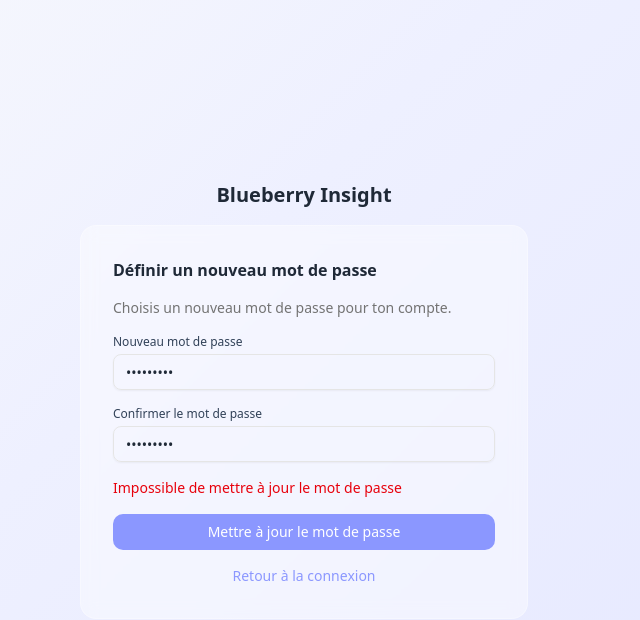
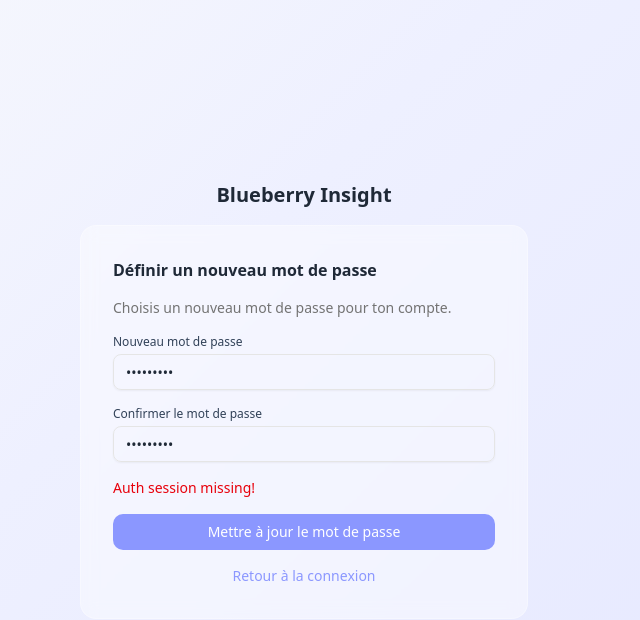
Before and after one commit to blueberry-insights/blueberry-insight, a Next.js app: page /auth/reset/confirm in a window 1280 px wide. Both pictures are taken after typing "Sample123", "Sample123" into the empty fields and a click on the button "Mettre à jour le mot de passe". Shown: the top 620 px of the page, without its empty margins (336-976 px from the left). Built offline with nearby package versions, Linux system fonts and the light colour scheme; no server answers.

Commit message:
fix(auth) bad redirection when you try to reset password

```diff
--- a/src/app/(auth)/_actions.ts
+++ b/src/app/(auth)/_actions.ts
@@ -12,6 +12,10 @@
 import { makeRegisterUser } from "@/core/usecases/registerUser";
 import { makeSendPasswordResetEmail } from "@/core/usecases/sendPasswordResetEmail";
 import { makeUpdatePassword } from "@/core/usecases/updatePassword";
+import { supabaseServerAction } from "@/infra/supabase/client";
+import { makeOrgRepo } from "@/infra/supabase/adapters/org.repo.supabase";
+import { makeMembershipRepo } from "@/infra/supabase/adapters/membership.repo.supabase";
+import { DefaultSlugger } from "@/infra/supabase/utils/slugger";
 
 type ResetState = { ok: boolean; error?: string };
 type UpdateState = { ok: boolean; error?: string };
@@ -74,7 +78,13 @@
   const emailRedirectTo =
     appUrl && appUrl.startsWith("http") ? `${appUrl}/auth/callback` : undefined;
 
-  const registerUser = makeRegisterUser(auth);
+  const sb = await supabaseServerAction();
+  const registerUser = makeRegisterUser({
+    auth,
+    orgRepo: makeOrgRepo(sb),
+    membershipRepo: makeMembershipRepo(sb),
+    slugger: DefaultSlugger,
+  });
   const result = await registerUser({
     email: parsed.data.email,
     password: parsed.data.password,
@@ -109,7 +119,7 @@
     return { ok: false, error: "Configuration invalide" };
   }
 
-  const redirectTo = `${rawAppUrl.trim()}/auth/reset/confirm`;
+  const redirectTo = `${rawAppUrl.trim()}/auth/callback?flow=reset`;
 
   const auth = await makeAuthServiceForAction();
   const sendResetEmail = makeSendPasswordResetEmail(auth);
--- a/src/app/auth/reset/confirm/page.tsx
+++ b/src/app/auth/reset/confirm/page.tsx
@@ -1,18 +1,17 @@
-// src/app/auth/reset/confirm/page.tsx
+
 "use client";
 
-import { useState, useActionState } from "react";
+import { useState } from "react";
 import Link from "next/link";
+import { useRouter } from "next/navigation";
 import { z } from "zod";
 import { motion } from "framer-motion";
 
 import { useAuthMotionProps } from "@/shared/hooks/useAuthMotion";
-import { updatePasswordAction } from "@/app/(auth)/_actions";
 import { FormSubmit } from "@/shared/ui/FormSubmit";
 import { GenericForm } from "@/shared/ui/GenericForm";
 import { TextField } from "@/shared/ui/fields/TextField";
-
-type UpdateState = { ok: boolean; error?: string };
+import { supabaseBrowser } from "@/lib/supabase-browser";
 
 const ClientUpdateSchema = z
   .object({
@@ -25,10 +24,8 @@
   });
 
 export default function ResetConfirmPage() {
-  const [state, formAction] = useActionState<UpdateState, FormData>(
-    updatePasswordAction,
-    { ok: false, error: undefined }
-  );
+  const router = useRouter();
+  const supabase = supabaseBrowser();
 
   const [values, setValues] = useState({
     password: "",
@@ -38,18 +35,23 @@
     password?: string;
     confirmPassword?: string;
   }>({});
+  const [globalError, setGlobalError] = useState<string | undefined>();
+  const [pending, setPending] = useState(false);
 
   const motionProps = useAuthMotionProps();
 
   function set<K extends keyof typeof values>(k: K, v: (typeof values)[K]) {
     setValues((s) => ({ ...s, [k]: v }));
     setFieldErrors((e) => ({ ...e, [k]: undefined }));
+    if (globalError) setGlobalError(undefined);
   }
 
-  function onSubmit(e: React.FormEvent<HTMLFormElement>) {
+  async function onSubmit(e: React.FormEvent<HTMLFormElement>) {
+    e.preventDefault();
+    setGlobalError(undefined);
+
     const parsed = ClientUpdateSchema.safeParse(values);
     if (!parsed.success) {
-      e.preventDefault();
       const errs: typeof fieldErrors = {};
       for (const issue of parsed.error.issues) {
         const k = issue.path[0] as keyof typeof values;
@@ -58,6 +60,28 @@
       setFieldErrors(errs);
       return;
     }
+
+    setPending(true);
+    try {
+      const { error } = await supabase.auth.updateUser({
+        password: values.password,
+      });
+
+      if (error) {
+        console.error("[ResetConfirm] updateUser error:", error);
+        setGlobalError(
+          error.message || "Impossible de mettre à jour le mot de passe."
+        );
+        setPending(false);
+        return;
+      }
+
+      router.push("/login?reset=success");
+    } catch (err: any) {
+      console.error("[ResetConfirm] unexpected error:", err);
+      setGlobalError("Erreur inattendue. Réessaie plus tard.");
+      setPending(false);
+    }
   }
 
   return (
@@ -65,7 +89,7 @@
       <motion.div {...motionProps} className="w-full max-w-md space-y-4">
         <h1 className="text-xl font-semibold text-center">Blueberry Insight</h1>
 
-        <GenericForm action={formAction} onSubmit={onSubmit}>
+        <GenericForm onSubmit={onSubmit}>
           <h2 className="text-base font-semibold">
             Définir un nouveau mot de passe
           </h2>
@@ -95,11 +119,13 @@
             error={fieldErrors.confirmPassword}
           />
 
-          {state?.error && (
-            <p className="text-sm text-red-600">{state.error}</p>
+          {globalError && (
+            <p className="text-sm text-red-600">{globalError}</p>
           )}
 
-          <FormSubmit>Mettre à jour le mot de passe</FormSubmit>
+          <FormSubmit>
+            {pending ? "Mise à jour..." : "Mettre à jour le mot de passe"}
+          </FormSubmit>
 
           <p className="text-center text-sm text-muted-foreground">
             <Link
--- a/src/core/ports/AuthService.ts
+++ b/src/core/ports/AuthService.ts
@@ -1,9 +1,10 @@
 export interface AuthService {
   signIn(email: string, password: string): Promise<void>;
-  signUp(email: string, password: string, meta: { full_name: string; org_name: string }, emailRedirectTo?: string): Promise<void>;
+  signUp(email: string, password: string, meta: { full_name: string; org_name: string }, emailRedirectTo?: string): Promise<{ user: { id: string } | null }>;
   signOut(): Promise<void>;
   currentUserId(): Promise<string | null>;
   exchangeCodeForSession(code: string): Promise<void>;
   sendResetEmail(email: string, redirectTo: string): Promise<void>;
   updatePassword(newPassword: string): Promise<void>;
+  deleteUser(userId: string): Promise<void>;
 }
--- a/src/infra/supabase/adapters/auth.service.supabase.ts
+++ b/src/infra/supabase/adapters/auth.service.supabase.ts
@@ -1,6 +1,7 @@
 
 import type { SupabaseClient } from "@supabase/supabase-js";
 import type { AuthService } from "@/core/ports/AuthService";
+import { supabaseAdmin } from "../client";
 
 export function authServiceSupabase(sb: SupabaseClient): AuthService {
   return {
@@ -9,12 +10,13 @@
       if (error) throw error;
     },
     async signUp(email, password, meta, emailRedirectTo) {
-      const { error } = await sb.auth.signUp({
+      const { data, error } = await sb.auth.signUp({
         email,
         password,
         options: { data: meta, ...(emailRedirectTo ? { emailRedirectTo } : {}) },
       });
       if (error) throw error;
+      return { user: data.user };
     },
     async signOut() {
       const { error } = await sb.auth.signOut();
@@ -37,5 +39,11 @@
       const { error } = await sb.auth.updateUser({ password: newPassword });
       if (error) throw error;
     },
+    async deleteUser(userId) {
+      // Utilise l'Admin API pour supprimer un utilisateur
+      const admin = supabaseAdmin();
+      const { error } = await admin.auth.admin.deleteUser(userId);
+      if (error) throw error;
+    },
   };
 }
--- a/src/infra/supabase/client.ts
+++ b/src/infra/supabase/client.ts
@@ -1,11 +1,26 @@
 import { cookies } from "next/headers";
 import { createServerClient } from "@supabase/ssr";
+import { createClient } from "@supabase/supabase-js";
 import type { Database } from "./types/Database";
 
 const url = process.env.NEXT_PUBLIC_SUPABASE_URL!;
 const key =
   process.env.NEXT_PUBLIC_SUPABASE_PUBLISHABLE_KEY ??
   process.env.NEXT_PUBLIC_SUPABASE_ANON_KEY!;
+
+// Client Admin avec service role key (pour opérations admin comme deleteUser)
+export function supabaseAdmin() {
+  const serviceRoleKey = process.env.SUPABASE_SERVICE_ROLE_KEY;
+  if (!serviceRoleKey) {
+    throw new Error("SUPABASE_SERVICE_ROLE_KEY is not set");
+  }
+  return createClient<Database>(url, serviceRoleKey, {
+    auth: {
+      autoRefreshToken: false,
+      persistSession: false,
+    },
+  });
+}
 
 export async function supabaseServerRSC() {
   const jar = await cookies();
```
